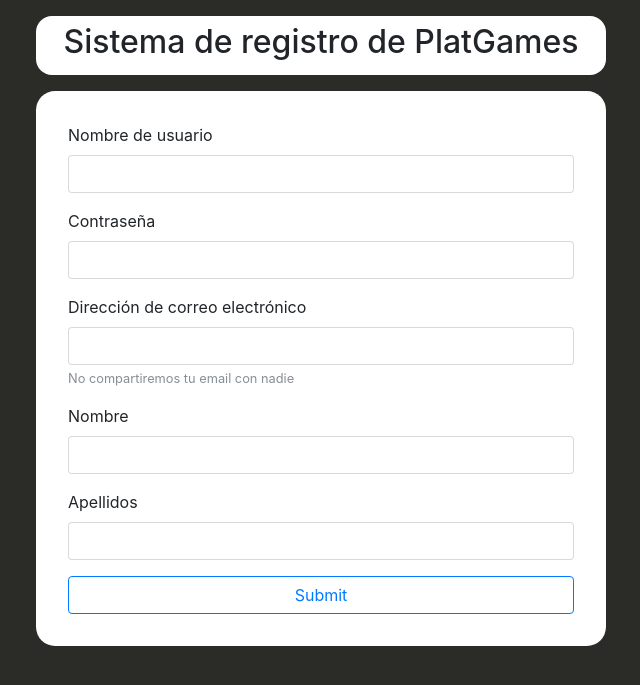
After one commit to davidalejandro1223/ProyectoJuegos, a Django app: page /registro in a window 1280 px wide. The commit adds this page. Shown: the top 685 px of the page, without its empty margins (319-959 px from the left). Run offline with Django 3.2, Linux system fonts and the light colour scheme; some libraries are stand-ins or nearby versions.

Commit message:
registro de usuarios completo y funcionando correctamente

```diff
--- a/Juegos/Juegos/settings.py
+++ b/Juegos/Juegos/settings.py
@@ -39,6 +39,7 @@ INSTALLED_APPS = [
     'django.contrib.sessions',
     'django.contrib.messages',
     'django.contrib.staticfiles',
+    'widget_tweaks',
 ]
 
 MIDDLEWARE = [
@@ -107,7 +108,7 @@ AUTH_PASSWORD_VALIDATORS = [
 # Internationalization
 # https://docs.djangoproject.com/en/1.11/topics/i18n/
 
-LANGUAGE_CODE = 'en-us'
+LANGUAGE_CODE = 'es-CO'
 
 TIME_ZONE = 'UTC'
 
--- a/Juegos/Juegos/urls.py
+++ b/Juegos/Juegos/urls.py
@@ -18,6 +18,6 @@ from django.contrib import admin
 
 urlpatterns = [
     url(r'^admin/', admin.site.urls),
-    url(r'^', include('usuario.urls')),
+    url(r'^', include('usuario.urls', namespace='usuarios')),
     url(r'^', include('puntaje_juegos.urls')),
 ]
--- a/Juegos/usuario/static/css/inicio.css
+++ b/Juegos/static/css/inicio.css
@@ -5,11 +5,9 @@
 	padding-bottom: 1em;
 }
 
-.inicio-container{
+.col-inicio{
 	color: #FFFAFB;
-	--background-color: #131515;
 	border-radius: .8em;
-	--border-color: #131515;
 	border: .1em solid #131515;
 	padding: 2em 0;
 }
--- /dev/null
+++ b/Juegos/templates/auth/user_form.html
@@ -0,0 +1,53 @@
+{% load widget_tweaks %}
+{% load staticfiles %}
+<!DOCTYPE html>
+<html lang="es">
+<head>
+    <meta charset="UTF-8">
+    <meta name="viewport" content="width=device-width, initial-scale=1.0">
+    <meta http-equiv="X-UA-Compatible" content="ie=edge">
+    <title>Registro PlatGames</title>
+    <link rel="stylesheet" href="{% static 'css/bootstrap.min.css' %}">
+    <link rel="stylesheet" href="{% static 'css/registro.css'%}">
+</head>
+<body>
+    <header>
+        <div class="container">
+            <div class="row justify-content-center">
+                <div class="col-12 col-md-8 col-lg-6 col-header">
+                    <h2 class="text-center">Sistema de registro de PlatGames</h2>
+                </div>
+            </div>
+        </div>
+    </header>
+
+    <section class="section-container">
+        <div class="container">
+            <div class="row justify-content-center">
+                <div class="col-12 col-md-8 col-lg-6 col-registro">
+                    <form method="POST">
+                        {%csrf_token%}
+                        {% for hidden in form.hidden_fields %}
+                            {{ hidden }}
+                        {% endfor %}
+                        {% for field in form.visible_fields %}
+                        <div class="form-group">
+                            <label for="{{ field.id_for_label }}">{{ field.label }}</label>
+                            {% if  field.id_for_label == 'id_password'%}
+                                {{form.password|attr:"type:password"|add_class:"form-control"}}
+                            {% else %}
+                                {{ field|add_class:'form-control'}}
+                            {% endif %}
+                            {% if field.id_for_label == 'id_email' %}
+                            <small  id="email-help" class="form-text text-muted"> No compartiremos tu email con nadie</small>
+                            {% endif %}
+                            </div>
+                        {% endfor %}
+                        <input type="submit" class="btn btn-outline-primary btn-block">
+                    </form>
+                </div>
+            </div>
+        </div>
+    </section>
+</body>
+</html>
--- a/Juegos/templates/base.html
+++ b/Juegos/templates/base.html
@@ -17,7 +17,7 @@
 		<header id="header-container">
 			<div class="container-fluid">
 				<nav class="navbar navbar-expand-lg ">
-					<a class="navbar-brand" href="/inicio">Plataforma de VideoJuegos</a>
+					<a class="navbar-brand" href="/inicio">PlatGames</a>
 					<button class="navbar-toggler" type="button" data-toggle="collapse" data-target="#navbarNavDropdown" aria-controls="navbarNavDropdown" aria-expanded="false" aria-label="Toggle navigation">
 					<span class="navbar-toggler-icon"></span>
 					</button>
--- a/Juegos/templates/login.html
+++ b/Juegos/templates/login.html
@@ -16,7 +16,7 @@
 			<div class="container">
 				<div class="row justify-content-center">
 					<div class="col-12 col-md-6 col-login">
-						<h4>Plataforma de VideoJuegos</h4><br>
+						<h4>PlatGames</h4><br>
 						<form method="POST">
 							{% csrf_token %}
 							<div class="form-group">
@@ -29,6 +29,10 @@
 							</div>
 							<button type="submit" class="btn btn-outline-primary btn-block">Ingresar</button>
 						</form>
+						<div class="div-registro">
+							<p>¿No tienes cuenta?</p>
+							<a href="/registro" class="btn btn-outline-primary btn-block">Registrate</a>
+						</div>
 					</div>
 				</div>
 			</div>
--- /dev/null
+++ b/Juegos/usuario/static/css/registro.css
@@ -0,0 +1,19 @@
+body{
+    background-color: #2B2C28;
+}
+
+header{
+    margin: 1em 0;
+}
+
+.col-header{
+    border-radius: 1em;
+    background-color: white;
+    padding: .5em;
+}
+
+.col-registro{
+    border-radius: 1.2em;
+    background-color: white;
+    padding: 2em;
+}
--- a/Juegos/usuario/urls.py
+++ b/Juegos/usuario/urls.py
@@ -5,4 +5,5 @@ urlpatterns = [
     url(r'^$', views.autenticar, name='autenticar'),
     url(r'^inicio$', views.inicio, name='inicio'),
     url(r'^logout$', views.desautenticar, name='desautenticar'),
+    url(r'^registro$', views.Registro.as_view(), name='registro'),
 ]
--- a/Juegos/usuario/views.py
+++ b/Juegos/usuario/views.py
@@ -3,8 +3,11 @@ from __future__ import unicode_literals
 
 from django.shortcuts import render, redirect
 from django.contrib.auth import authenticate, login, logout
+from django.contrib.auth.models import User
 from django.http.response import HttpResponse
 from django.contrib.auth.decorators import login_required
+from django.views.generic.edit import CreateView
+from django.core.urlresolvers import reverse_lazy
 
 # Create your views here.
 
@@ -33,3 +36,8 @@ def inicio(request):
         'active_inicio' : 'active',
     }
     return render(request, 'inicio.html', context)
+
+class Registro (CreateView):
+    model = User
+    fields = ['username', 'password', 'email', 'first_name', 'last_name']
+    success_url = reverse_lazy('usuarios:autenticar')
```
Also changed, not shown: Juegos/templates/inicio.html (+4 -4 lines), Juegos/usuario/static/css/login.css (+13 -0 lines), Juegos/db.sqlite3, Juegos/usuario/static/css/puntajes.css (renamed from Juegos/static/css/puntajes.css), 5 other files.
